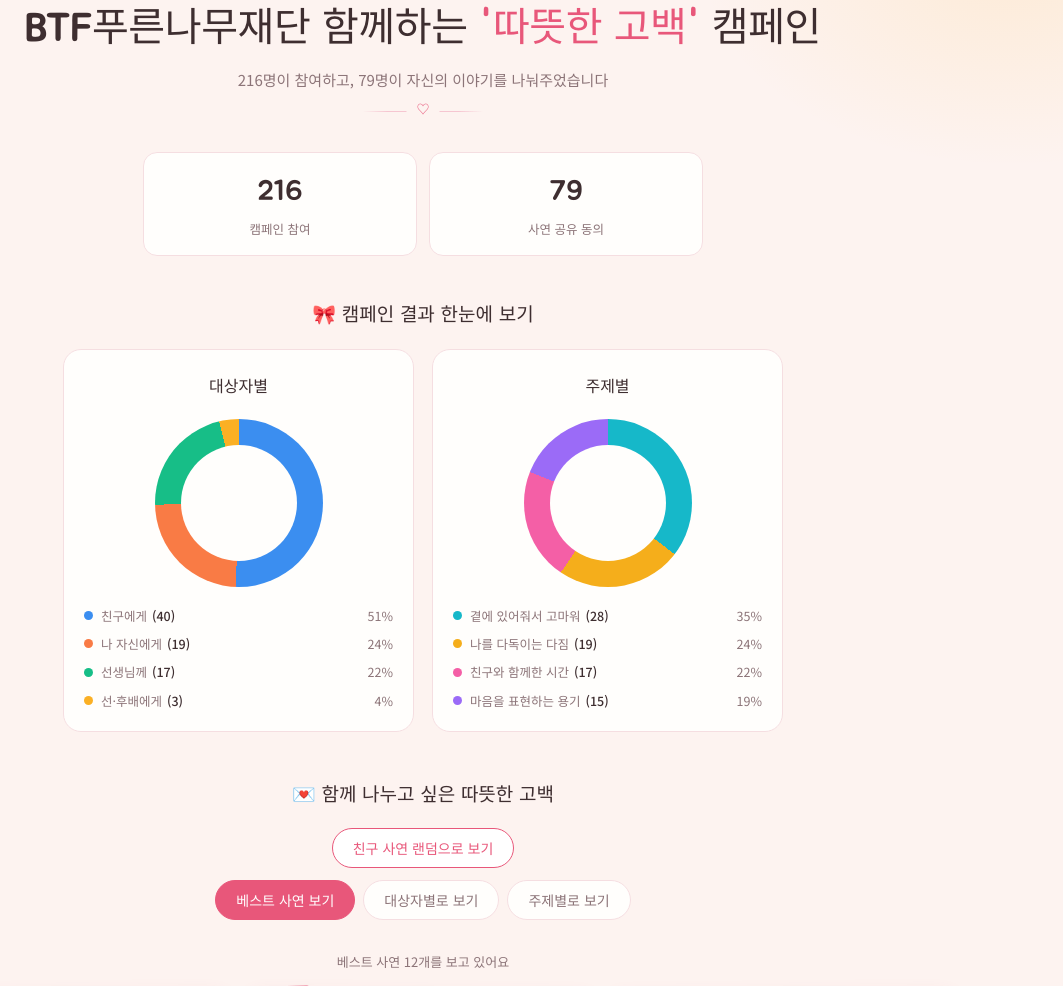
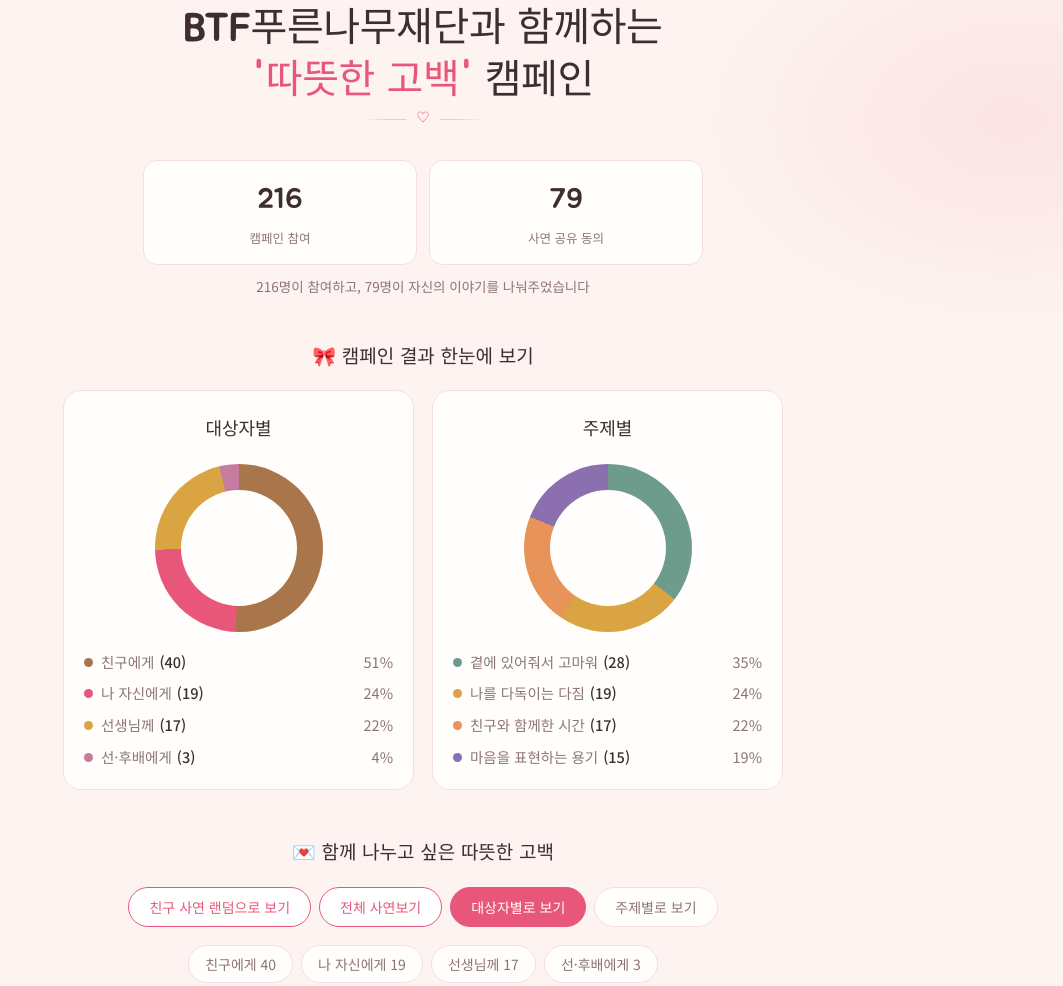
Before and after one commit to hjlee-sketch/111, a plain HTML site: page 광운중_따뜻한고백_대시보드_v0.6.html in a window 1280 px wide. Shown: the part 95-1081 px from the top of the page, without its empty margins (217-1280 px from the left). Drawn offline with Linux system fonts and the light colour scheme; a web font is replaced by a local one.

Commit message:
Update color scheme and layout adjustments

```diff
--- a/광운중_따뜻한고백_대시보드_v0.6.html
+++ b/광운중_따뜻한고백_대시보드_v0.6.html
@@ -18,23 +18,23 @@
     --rose-ink:#B23A57;
     --rose-bg:#FDE7EC;
     --rose-line:#F6C6D1;
-    /* 카테고리 색상 (밝은 색 = 도넛·범례 점·카드 상단 테이프 / -ink = 배지 글자) */
-    --friend:#3B8EF0; --friend-ink:#1C63BE; --friend-bg:#E6F1FF;
-    --self:#F97B45;   --self-ink:#C9531F;   --self-bg:#FFEBE1;
-    --teacher:#17BE87; --teacher-ink:#0A8A5F; --teacher-bg:#DFF8EE;
-    --senior:#FBB024; --senior-ink:#A87004; --senior-bg:#FFF3DA;
-    --t1:#9B6BF7; --t1-ink:#6B39D6; --t1-bg:#F0E8FF;
-    --t2:#F5AE1B; --t2-ink:#A87200; --t2-bg:#FFF4DA;
-    --t3:#F45FA6; --t3-ink:#C41F70; --t3-bg:#FFE8F3;
-    --t4:#16B8C9; --t4-ink:#087C8C; --t4-bg:#DEF6F9;
+    /* 카테고리 색상 — 참고 디자인의 브라운·로즈·골드 팔레트 */
+    --friend:#A9764B; --friend-ink:#7A4F22; --friend-bg:#F5E9D9;
+    --self:#E8577A;   --self-ink:#B23A57;   --self-bg:#FDE7EC;
+    --teacher:#D9A441; --teacher-ink:#96690A; --teacher-bg:#FBF0D9;
+    --senior:#C77B9E; --senior-ink:#9A4C71; --senior-bg:#F9E9F0;
+    --t1:#8C6FAE; --t1-ink:#5E4485; --t1-bg:#EFEAF8;
+    --t2:#D9A441; --t2-ink:#96690A; --t2-bg:#FBF0D9;
+    --t3:#E8935A; --t3-ink:#B15F27; --t3-bg:#FCEEE0;
+    --t4:#6E9C8C; --t4-ink:#3F6C5D; --t4-bg:#E7F1EC;
     --best:#E8577A; --best-bg:#FDE7EC; --best-line:#F6C6D1;
   }
   *{box-sizing:border-box;}
   body{margin:0;
     background:
-      radial-gradient(480px 320px at 8% -6%, rgba(155,107,247,.10), transparent 60%),
-      radial-gradient(520px 340px at 96% 2%, rgba(251,176,36,.12), transparent 60%),
-      radial-gradient(600px 420px at 50% 115%, rgba(232,87,122,.08), transparent 60%),
+      radial-gradient(480px 320px at 8% -6%, rgba(217,164,65,.10), transparent 60%),
+      radial-gradient(520px 340px at 96% 2%, rgba(232,87,122,.10), transparent 60%),
+      radial-gradient(600px 420px at 50% 115%, rgba(169,118,75,.08), transparent 60%),
       var(--paper);
     color:var(--ink); font-family:'Noto Sans KR', sans-serif; line-height:1.7;}
   .wrap{max-width:1120px; margin:0 auto; padding:48px 24px 80px;}
@@ -46,16 +46,17 @@
   header.hero{text-align:center; margin-bottom:8px; position:relative;}
   header.hero::before, header.hero::after{content:""; position:absolute; width:24px; height:24px; border-radius:6px; opacity:.5; pointer-events:none;}
   header.hero::before{top:-8px; left:16%; background:var(--t1); transform:rotate(20deg);}
-  header.hero::after{top:-4px; right:16%; background:var(--senior); transform:rotate(-16deg);}
+  header.hero::after{top:-4px; right:16%; background:var(--teacher); transform:rotate(-16deg);}
   .eyebrow{display:inline-block; font-size:13px; letter-spacing:0.08em; color:var(--rose-ink); border:1px solid var(--rose-line); border-radius:999px; padding:4px 14px; margin-bottom:18px; background:var(--rose-bg);}
   h1{font-family:'Jua', 'Gowun Batang', serif; font-weight:400; font-size:40px; margin:0 0 12px; color:var(--ink); letter-spacing:-0.01em; line-height:1.3;}
   h1 .title-accent{color:var(--rose);}
   header.hero p{color:var(--ink-soft); font-size:15px; margin:0 0 18px;}
+  .hero-sub-note{text-align:center; color:var(--ink-soft); font-size:13.5px; margin:0 0 44px;}
 
   .rule{width:120px; height:1px; margin:0 auto 40px; background:linear-gradient(90deg, transparent, var(--rose-line) 20%, var(--rose-line) 80%, transparent); position:relative;}
   .rule::after{content:"♡"; position:absolute; top:-13px; left:50%; transform:translateX(-50%); background:var(--paper); padding:0 10px; color:var(--rose); font-size:13px;}
 
-  .stats{display:grid; grid-template-columns:repeat(2,1fr); gap:12px; margin:0 0 44px; max-width:560px; margin-left:auto; margin-right:auto;}
+  .stats{display:grid; grid-template-columns:repeat(2,1fr); gap:12px; margin:0 0 10px; max-width:560px; margin-left:auto; margin-right:auto;}
   .stat{background:var(--paper-card); border:1px solid var(--line); border-radius:14px; padding:16px 10px; text-align:center;}
   .stat .num{font-family:'Jua', sans-serif; font-size:28px; color:var(--ink);}
   .stat .label{font-size:12.5px; color:var(--ink-soft); margin-top:2px;}
@@ -66,27 +67,28 @@
 
   .donut-grid{display:grid; grid-template-columns:repeat(2,1fr); gap:18px; margin:0 auto 48px; max-width:720px;}
   .donut-card{background:var(--paper-card); border:1px solid var(--line); border-radius:18px; padding:24px 20px 20px; text-align:center;}
-  .donut-card h3{font-family:'Jua', sans-serif; font-weight:400; font-size:16px; margin:0 0 18px; color:var(--ink);}
+  .donut-card h3{font-family:'Jua', sans-serif; font-weight:400; font-size:18px; margin:0 0 18px; color:var(--ink);}
   .donut{width:168px; height:168px; border-radius:50%; margin:0 auto 18px; position:relative;}
   .donut::after{content:""; position:absolute; inset:26px; background:var(--paper-card); border-radius:50%;}
   .donut-center{position:absolute; inset:0; display:flex; flex-direction:column; align-items:center; justify-content:center;}
   .donut-center .num{font-family:'Jua', sans-serif; font-size:27px; color:var(--rose);}
   .donut-center .lbl{font-size:10.5px; color:var(--ink-soft); margin-top:2px;}
   .legend{display:flex; flex-direction:column; gap:7px; text-align:left;}
-  .legend-row{display:flex; align-items:center; gap:5px; font-size:12.5px; color:var(--ink-soft);}
+  .legend-row{display:flex; align-items:center; gap:5px; font-size:14.5px; color:var(--ink-soft);}
   .legend-row .legend-dot{margin-right:3px;}
   .legend-dot{width:9px; height:9px; border-radius:50%; flex-shrink:0;}
   .legend-row .cnt{color:var(--ink); font-weight:500;}
   .legend-row .lv{margin-left:auto; color:var(--ink-soft); font-variant-numeric:tabular-nums;}
 
   .mode-toggle{display:flex; justify-content:center; gap:8px; margin:8px 0 18px; flex-wrap:wrap;}
-  .mode-btn{font-size:14px; font-weight:500; padding:9px 20px; border-radius:999px; border:1px solid var(--line); background:var(--paper-card); color:var(--ink-soft); cursor:pointer; font-family:inherit;}
+  .mode-btn{font-size:14px; font-weight:500; padding:9px 20px; border-radius:999px; border:1px solid transparent; background:transparent; color:var(--ink-soft); cursor:pointer; font-family:inherit;}
+  .mode-btn:hover{color:var(--ink);}
   .mode-btn:focus-visible, .chip:focus-visible{outline:2px solid var(--rose); outline-offset:2px;}
-  .mode-btn.active{background:var(--rose); color:#fff; border-color:var(--rose);}
-  .mode-btn[data-mode="best"]{border-color:var(--best-line); color:var(--best); background:var(--best-bg);}
-  .mode-btn[data-mode="best"].active{background:var(--best); color:#fff; border-color:var(--best);}
-  .mode-btn[data-mode="random"]{border-color:var(--rose); color:var(--rose); background:#fff;}
-  .mode-btn[data-mode="random"].active{background:var(--rose); color:#fff; border-color:var(--rose);}
+  .mode-btn[data-mode="random"], .mode-btn[data-mode="all"]{border-color:var(--rose); color:var(--rose); background:#fff;}
+  .mode-btn[data-mode="random"].active, .mode-btn[data-mode="all"].active{background:var(--rose); color:#fff; border-color:var(--rose);}
+  .mode-btn[data-mode="target"], .mode-btn[data-mode="theme"]{border-color:var(--line); color:var(--ink-soft); background:var(--paper-card);}
+  .mode-btn[data-mode="target"]:hover, .mode-btn[data-mode="theme"]:hover{border-color:var(--rose-line); color:var(--rose-ink);}
+  .mode-btn[data-mode="target"].active, .mode-btn[data-mode="theme"].active{background:var(--rose); color:#fff; border-color:var(--rose);}
   .random-stage{display:flex; flex-direction:column; align-items:center; gap:18px; margin-bottom:8px;}
   .random-stage .grid{width:100%; max-width:560px;}
   .draw-btn{font-family:inherit; font-size:15px; font-weight:700; color:#fff; background:var(--rose); border:none; border-radius:999px; padding:13px 32px; cursor:pointer; box-shadow:0 3px 10px rgba(232,87,122,.28);}
@@ -163,8 +165,7 @@
 
   <header class="hero rise">
     <span class="eyebrow">학교폭력제로@광운</span>
-    <h1>BTF푸른나무재단 함께하는 <span class="title-accent">'따뜻한 고백'</span> 캠페인</h1>
-    <p id="heroSub"></p>
+    <h1>BTF푸른나무재단과 함께하는<br><span class="title-accent">'따뜻한 고백'</span> 캠페인</h1>
   </header>
   <div class="rule rise" style="animation-delay:.05s;"></div>
 
@@ -172,6 +173,7 @@
     <div class="stat"><div class="num">216</div><div class="label">캠페인 참여</div></div>
     <div class="stat"><div class="num" id="statTotal">–</div><div class="label">사연 공유 동의</div></div>
   </div>
+  <p id="heroSub" class="hero-sub-note"></p>
 
   <p class="section-title rise" style="animation-delay:.1s;">🎀 캠페인 결과 한눈에 보기</p>
   <div class="donut-grid">
@@ -197,9 +199,7 @@
   <p class="section-title rise" style="animation-delay:.3s;">💌 함께 나누고 싶은 따뜻한 고백</p>
   <div class="mode-toggle rise" style="animation-delay:.32s;">
     <button class="mode-btn" data-mode="random">친구 사연 랜덤으로 보기</button>
-  </div>
-  <div class="mode-toggle rise" style="animation-delay:.34s; margin-top:-6px;">
-    <button class="mode-btn" data-mode="best">베스트 사연 보기</button>
+    <button class="mode-btn" data-mode="all">전체 사연보기</button>
     <button class="mode-btn" data-mode="target">대상자별로 보기</button>
     <button class="mode-btn" data-mode="theme">주제별로 보기</button>
   </div>
@@ -340,7 +340,7 @@
   return base ? Object.assign({}, base, b) : null;
 }).filter(Boolean);
 
-let mode = bestList.length ? 'best' : 'target';
+let mode = 'target';
 let currentFilter = 'all';
 
 const grid = document.getElementById('grid');
@@ -377,10 +377,10 @@
 
 /* ── 필터 칩 ── */
 function renderFilters(){
-  if (mode === 'best' || mode === 'random'){ filtersEl.innerHTML = ''; currentFilter = 'all'; return; }
+  if (mode === 'best' || mode === 'random' || mode === 'all'){ filtersEl.innerHTML = ''; currentFilter = 'all'; return; }
   const labels = labelSets[mode];
   const field = fieldOf[mode];
-  let html = `<button class="chip active" data-filter="all">전체 ${data.length}</button>`;
+  let html = '';
   Object.keys(labels).forEach(k => {
     const count = data.filter(d => d[field] === k).length;
     html += `<button class="chip" data-filter="${k}">${labels[k]} ${count}</button>`;
```
